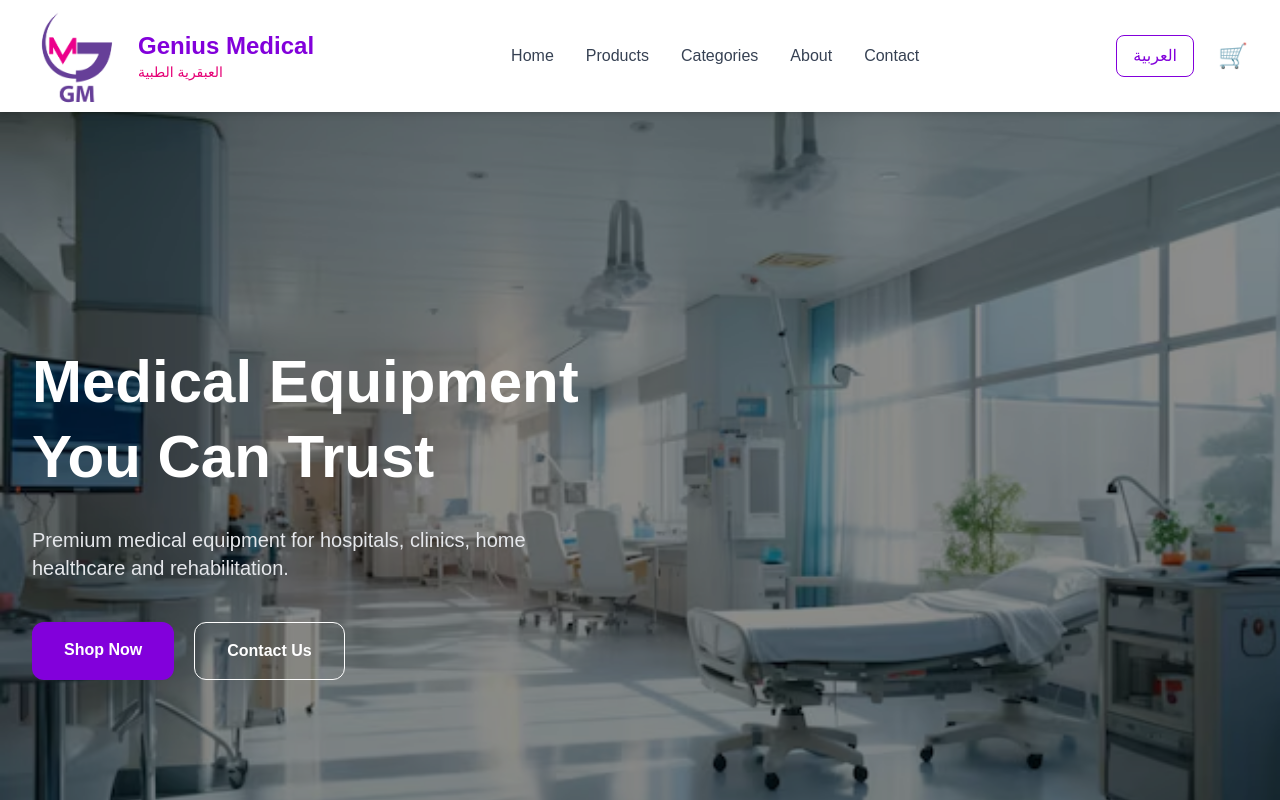
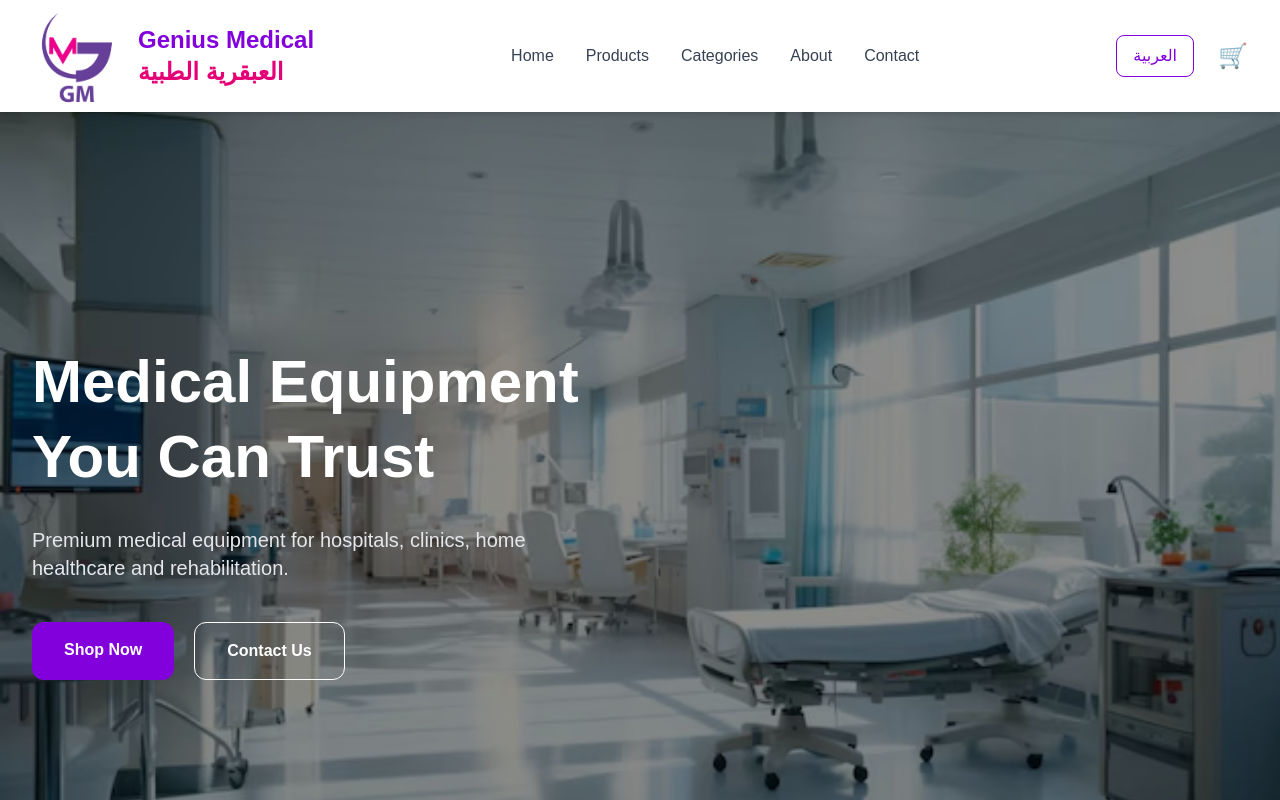
Before and after one commit to haninahwi-lgtm/genius-medical, a Next.js app: page / in a window 1280 px wide. Shown: the top 800 px of the page. Built offline with nearby package versions, Linux system fonts and the light colour scheme.

Commit message:
Match Arabic logo text size

```diff
--- a/app/components/Header.tsx
+++ b/app/components/Header.tsx
@@ -31,7 +31,7 @@ export default function Header() {
               Genius Medical
             </h1>
 
-            <p className="text-sm text-pink-600 font-medium">
+            <p className="text-2xl font-bold text-pink-600">
               العبقرية الطبية
             </p>
           </div>
```
